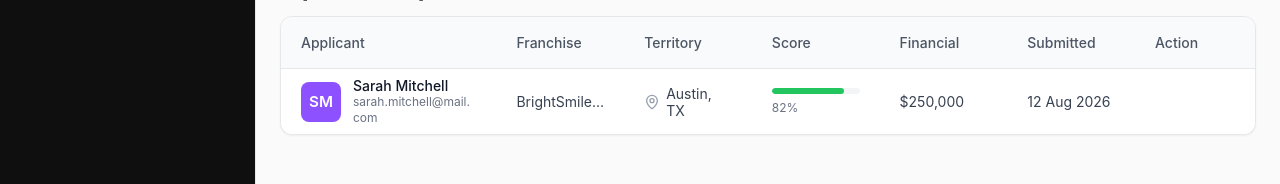
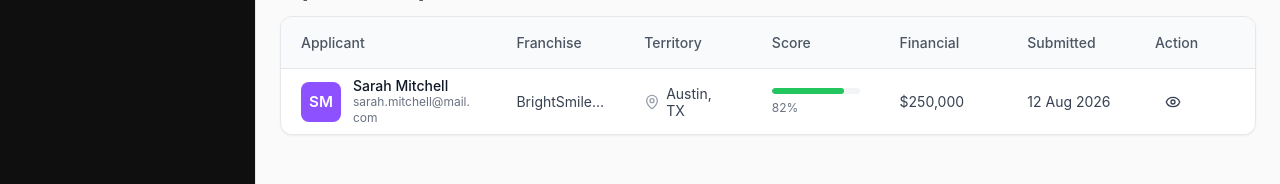
Before and after one commit to hamza-nafasat/rcs-frontend, a React (Vite) app: page /user/dashboard in a window 1280 px wide. Shown: the part 340-524 px from the top of the page. Built offline with nearby package versions, Linux system fonts and the light colour scheme.

Commit message:
remove text label from franchise pipeline table action button and simplify styling

```diff
--- a/src/pages/user/dashboard/components/UserFranchisePipelineTable.jsx
+++ b/src/pages/user/dashboard/components/UserFranchisePipelineTable.jsx
@@ -113,11 +113,10 @@ const UserFranchisePipelineTable = () => {
       cell: (row) => (
         <Button
           type="button"
-          className="px-2.5 py-1.5 text-xs flex items-center gap-1.5 bg-transparent hover:bg-gray-100 text-gray-700 border-none shadow-none rounded-lg font-medium transition"
+          className="px-2.5! py-1.5! text-xs flex items-center gap-1.5 bg-transparent text-gray-700!"
           onClick={() => setSelected(row)}
         >
           <Eye size={16} />
-          View
         </Button>
       ),
     },
```
